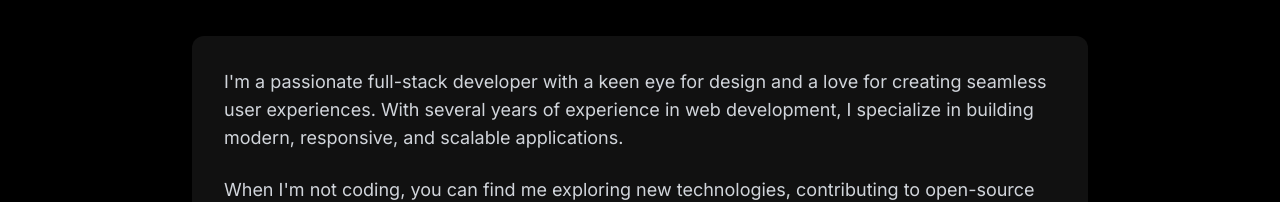
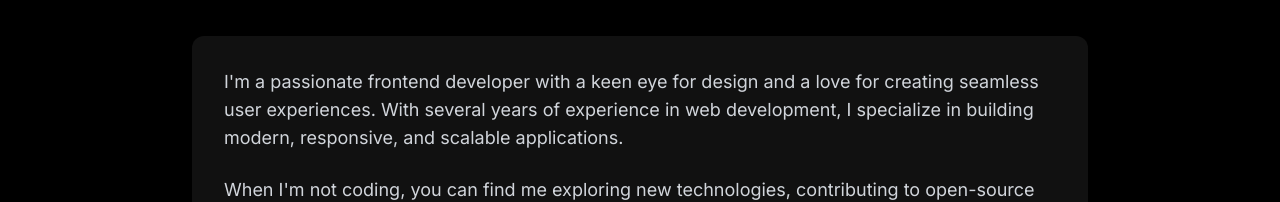
Before and after one commit to tuwaa/website-portfolio, a Next.js app: page /about in a window 1280 px wide. Shown: the part 180-382 px from the top of the page. Built offline with nearby package versions, Linux system fonts and the light colour scheme.

Commit message:
about section

```diff
--- a/src/app/about/page.tsx
+++ b/src/app/about/page.tsx
@@ -34,7 +34,7 @@ export default function About() {
           <div className="bg-[#111111] rounded-xl p-4 sm:p-6 md:p-8 transform transition-all duration-300
                          hover:scale-[1.02] hover:bg-[#1a1a1a]">
             <p className="text-sm sm:text-base md:text-lg text-gray-300 mb-4 sm:mb-6">
-              I'm a passionate full-stack developer with a keen eye for design and a love for creating
+              I'm a passionate frontend developer with a keen eye for design and a love for creating
               seamless user experiences. With several years of experience in web development, I
               specialize in building modern, responsive, and scalable applications.
             </p>
--- a/src/app/blog/page.tsx
+++ b/src/app/blog/page.tsx
@@ -5,7 +5,7 @@ export default function Blog() {
   const blogPosts = [
     {
       title: 'Getting Started with my portfolio-website',
-      excerpt: 'In this blog post, I will share my experience and learnings about building my portfolio website.',
+      excerpt: 'In this blog post, I will share my experience and learnings about building my po rtfolio website.',
       date: 'May 17, 2025',
       readTime: '1 min read',
       tags: ['Developer', 'Portfolio', 'Web Development'],
```
